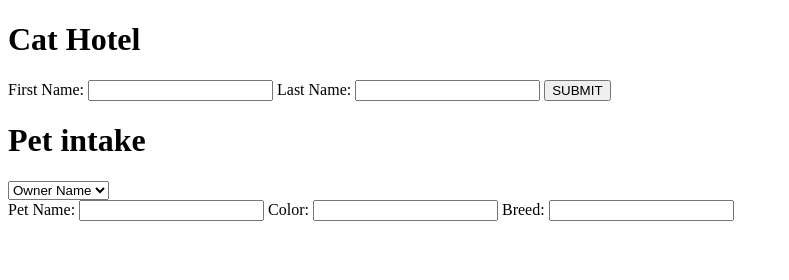
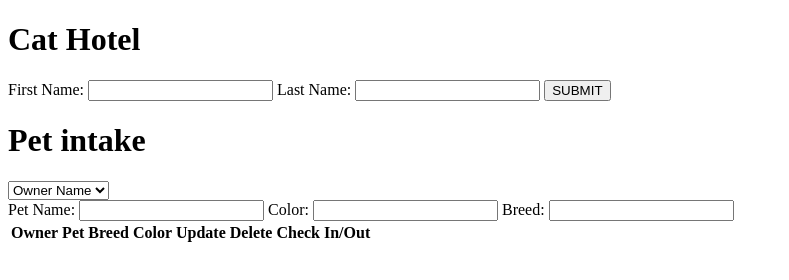
Before and after one commit to hisaac/PRIME-cat-team-pet-hotel, a website: page public/views/index.html in a window 1280 px wide. Shown: the whole page, without its empty margins (0-789 px from the left). Drawn offline with Linux system fonts and the light colour scheme.

Commit message:
Add table head with all needed columns

```diff
--- a/public/views/index.html
+++ b/public/views/index.html
@@ -23,7 +23,6 @@
       <option value="Fantasy">Gillian Zhao</option>
       <option value="Potato">Potato</option>
     </select>
-
     <div class="petIntakeForm">
       <label for="PetName">Pet Name:</label>
       <input type="text" id="PetName" name="PetName" class="form-control"/>
@@ -34,5 +33,18 @@
       <label for="Breed">Breed:</label>
       <input type="text" id="Breed" name="Breed" class="form-control"/>
     </div>
+    <table>
+      <thead>
+        <tr>
+          <th>Owner</th>
+          <th>Pet</th>
+          <th>Breed</th>
+          <th>Color</th>
+          <th>Update</th>
+          <th>Delete</th>
+          <th>Check In/Out</th>
+        </tr>
+      </thead>
+    </table>
   </body>
 </html>
```
Lines whose indentation alone changed are shown as unchanged.
